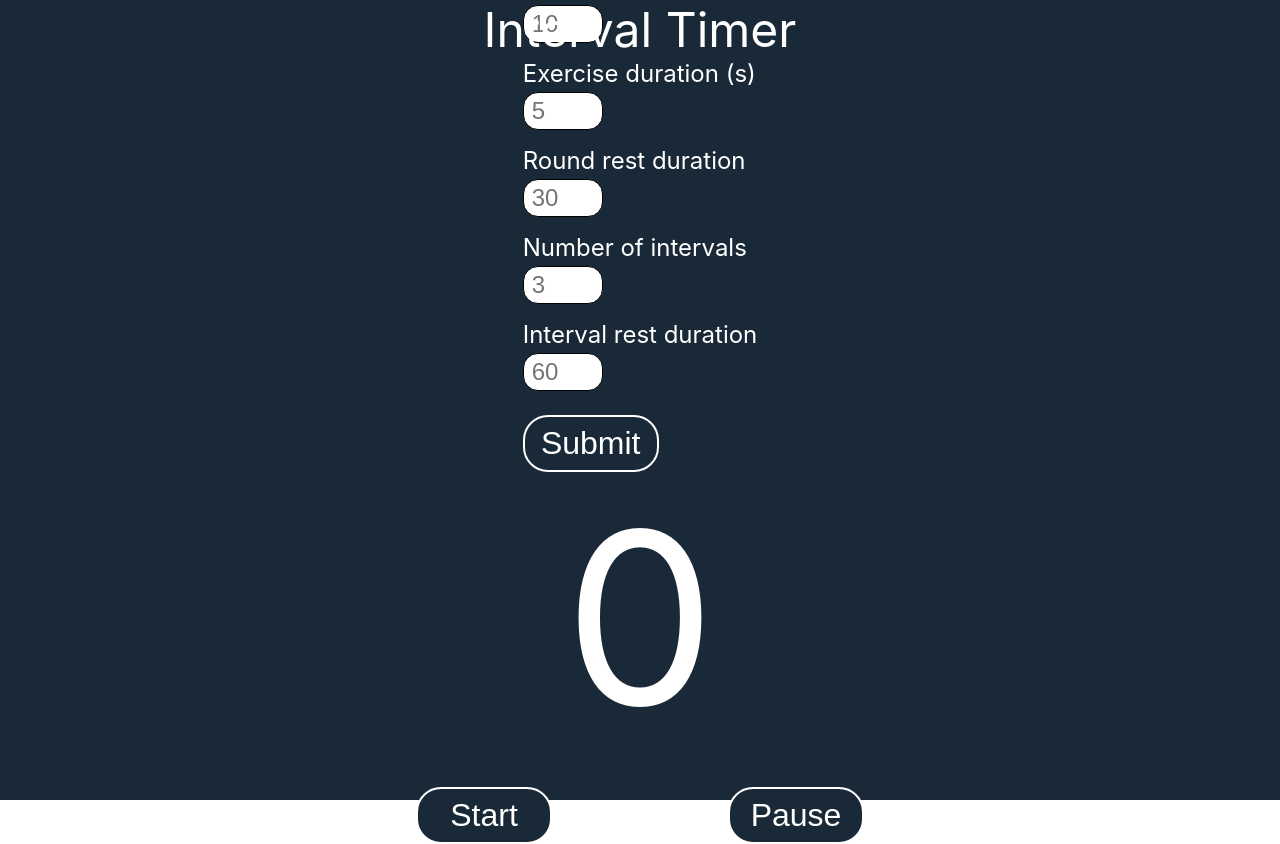
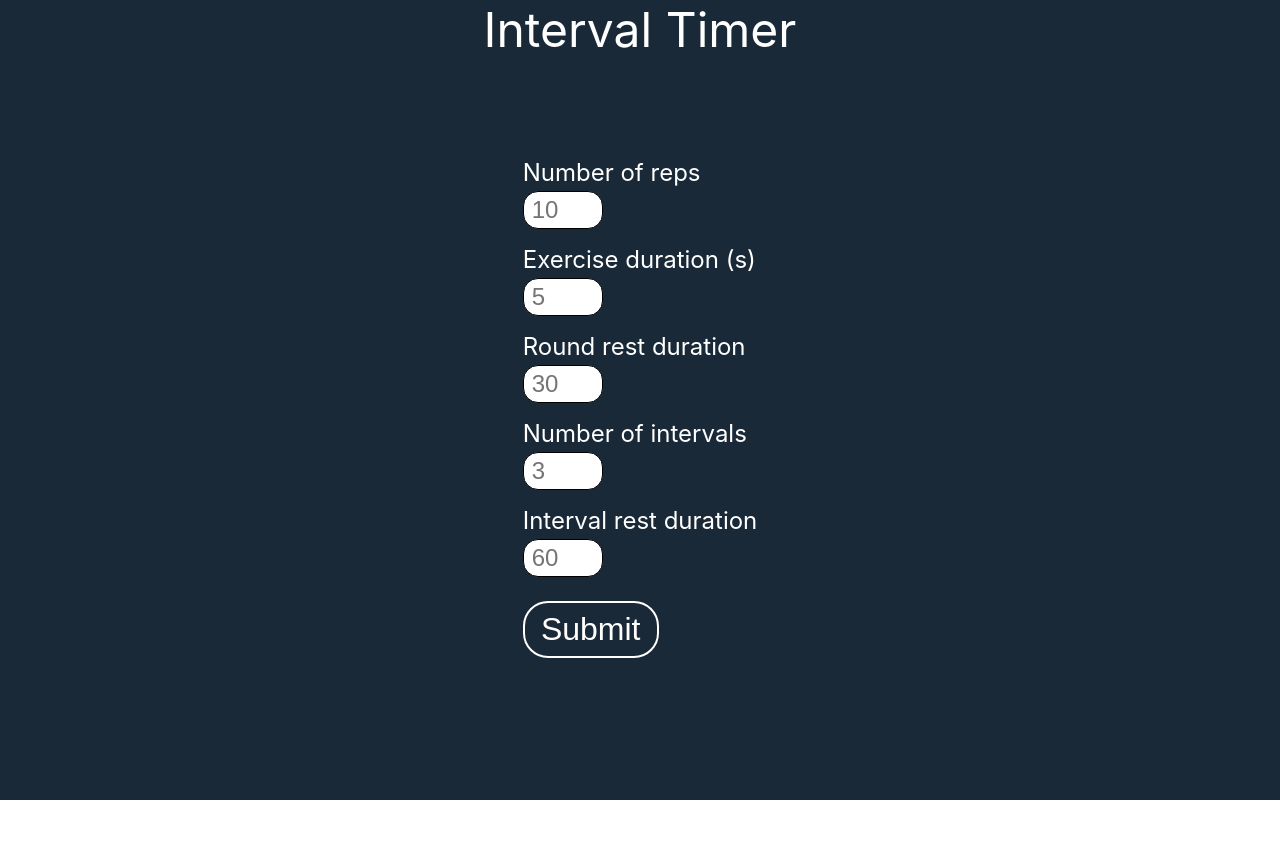
Before and after one commit to michaelrabbai/interval-timer, a React (Create React App) app: page / in a window 1280 px wide. After the commit the page ends 800 px from the top, so only its background shows below. Built offline with nearby package versions, Linux system fonts and the light colour scheme; the HTML template or start-up script is replaced by a standard one.

Commit message:
dynamically display form or timer based on valid form completion

```diff
--- a/src/App.js
+++ b/src/App.js
@@ -22,8 +22,9 @@ function App() {
     <main className="global centered">
       <div className="container column">
         <span className="title">Interval Timer</span>
-        <TimerForm onSubmit={onSubmitHandler} />
-        <Timer duration={5} />
+        {!hasStarted && <TimerForm onSubmit={onSubmitHandler} />}
+        {hasStarted && <Timer duration={5} />}
+        {hasStarted && (
           <div className="button-container">
             <Button
               title={!hasStarted ? 'Start' : 'Stop'}
@@ -31,6 +32,7 @@ function App() {
             />
             <Button title="Pause" onClick={pauseWorkoutHandler} />
           </div>
+        )}
       </div>
     </main>
   );
```
Lines whose indentation alone changed are shown as unchanged.
